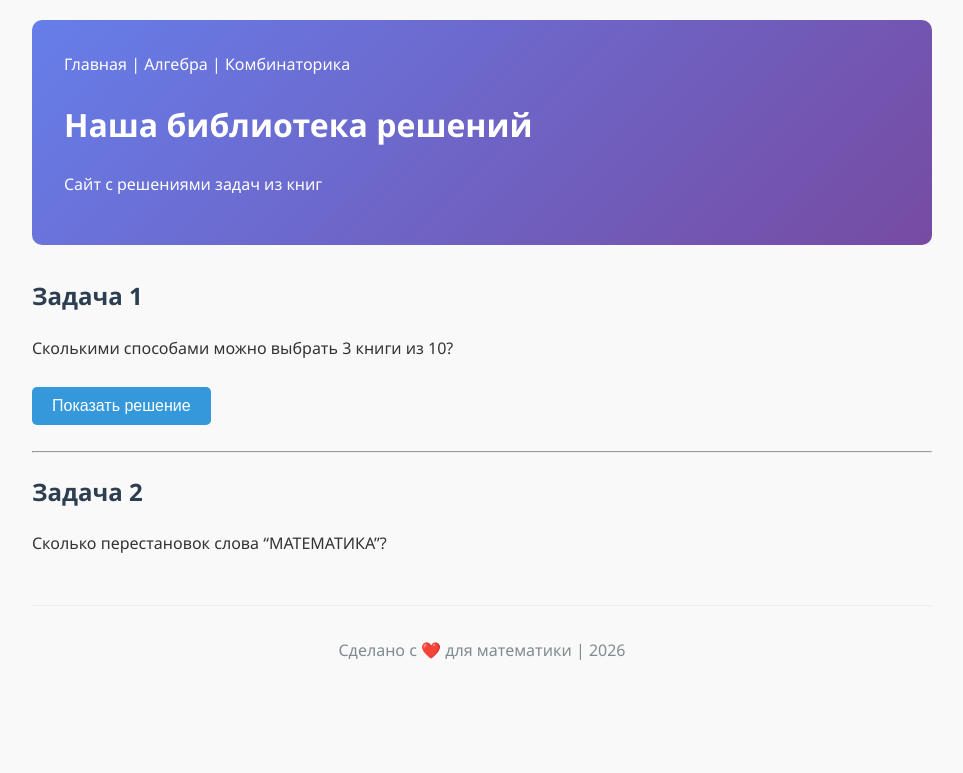
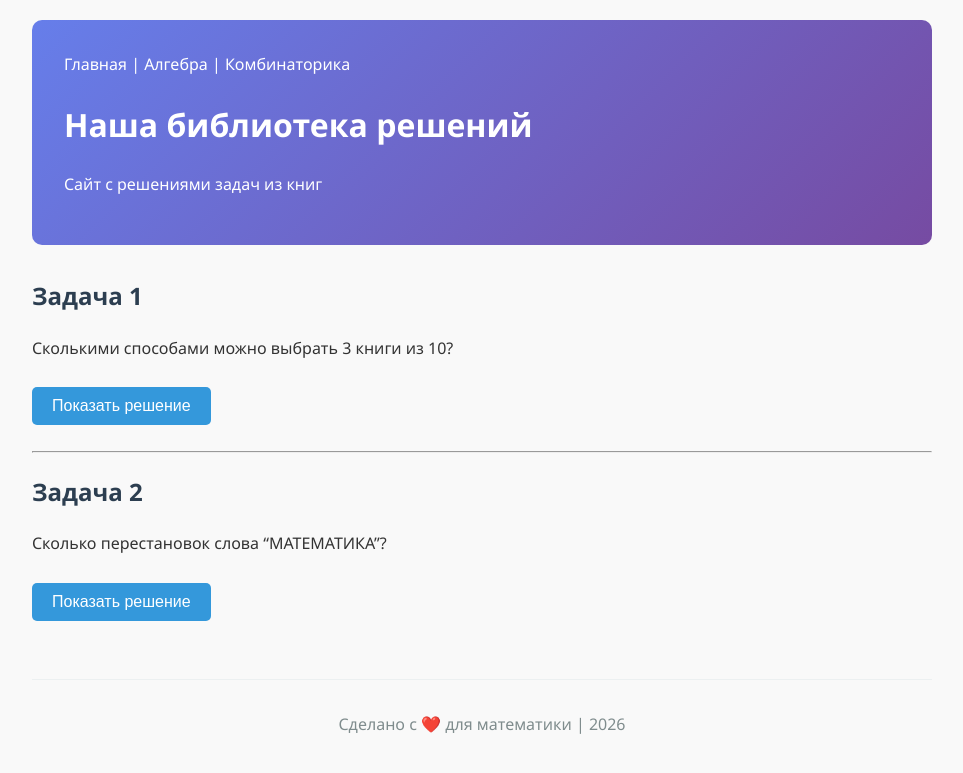
Before and after one commit to BzzzRka/TrynaGetSmarter, a Jekyll site: the page built from books/combinatorics.md, in a window 1280 px wide. Shown: the top 773 px of the page, without its empty margins (158-1121 px from the left). Built offline with Jekyll 4.4.1, drawn with Linux system fonts in a browser that asks for light colours.

Commit message:
кнопки 4

```diff
--- a/books/combinatorics.md
+++ b/books/combinatorics.md
@@ -18,6 +18,7 @@ title: "Комбинаторика"
 ## Задача 2
 Сколько перестановок слова "МАТЕМАТИКА"?
 
+<button class="toggle-btn" data-target="sol2">Показать решение</button>
 
 <div id="sol1" class="solution">
 **Решение:**
```
